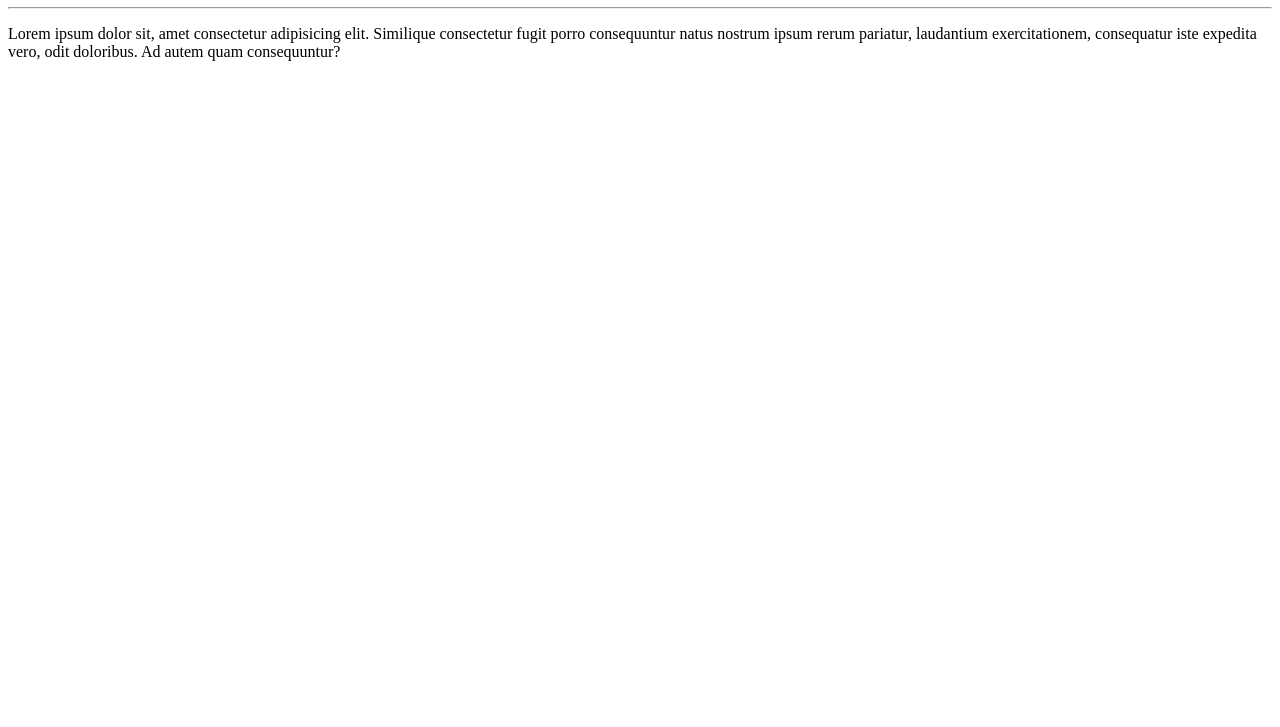
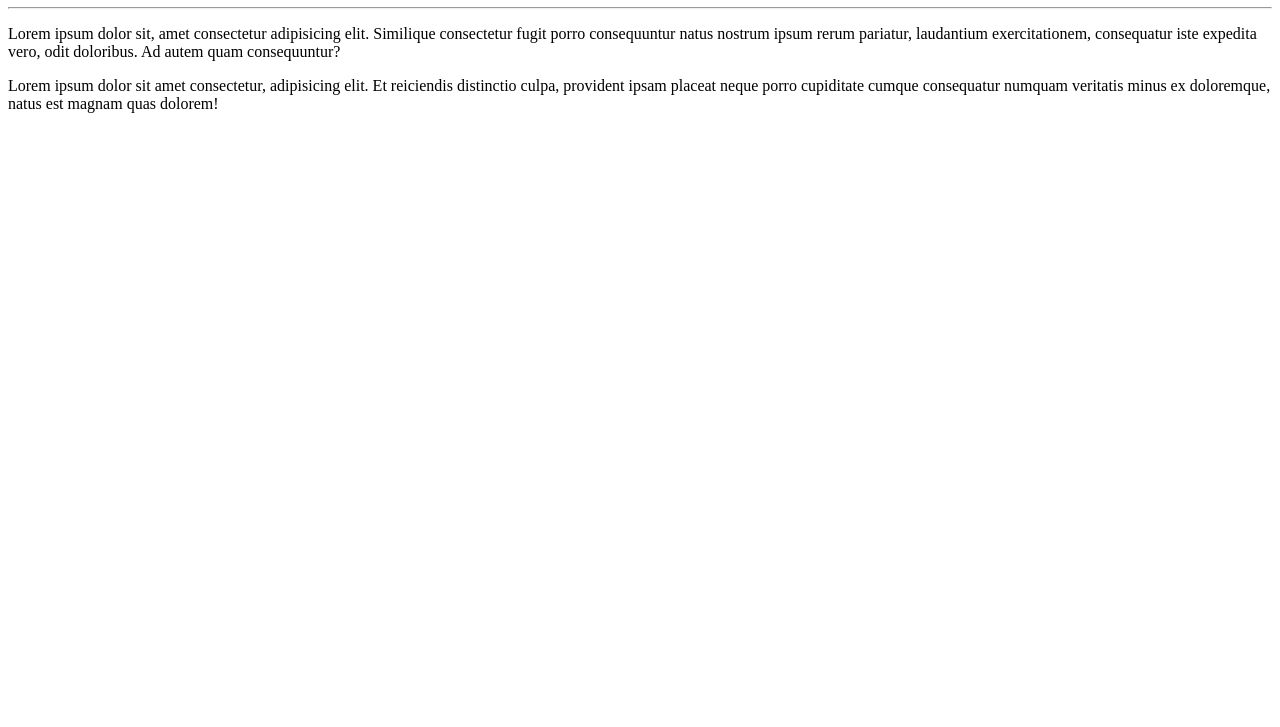
Before and after one commit to Junior-85/Curso-EmVideo, a plain HTML site: page site-exemplo/index.html in a window 1280 px wide. Shown: the part 73-800 px from the top of the page. Drawn offline with Linux system fonts and the light colour scheme.

Commit message:
adicionei um parágrafo

```diff
--- a/site-exemplo/index.html
+++ b/site-exemplo/index.html
@@ -9,5 +9,6 @@
     <h1>Curso em Vídeo</h1>
     <hr>
     <p>Lorem ipsum dolor sit, amet consectetur adipisicing elit. Similique consectetur fugit porro consequuntur natus nostrum ipsum rerum pariatur, laudantium exercitationem, consequatur iste expedita vero, odit doloribus. Ad autem quam consequuntur?</p>
+    <p>Lorem ipsum dolor sit amet consectetur, adipisicing elit. Et reiciendis distinctio culpa, provident ipsam placeat neque porro cupiditate cumque consequatur numquam veritatis minus ex doloremque, natus est magnam quas dolorem!</p>
 </body>
 </html>
```
